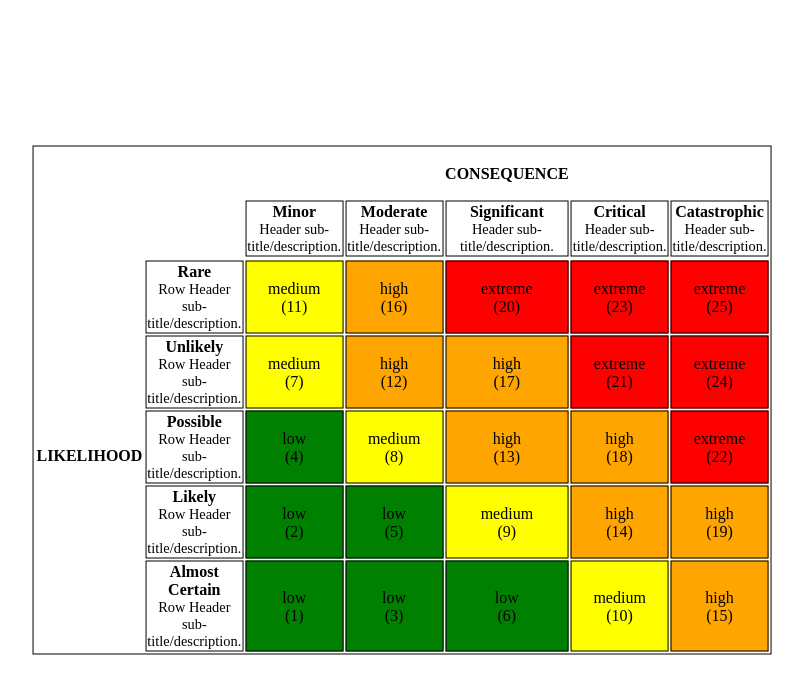
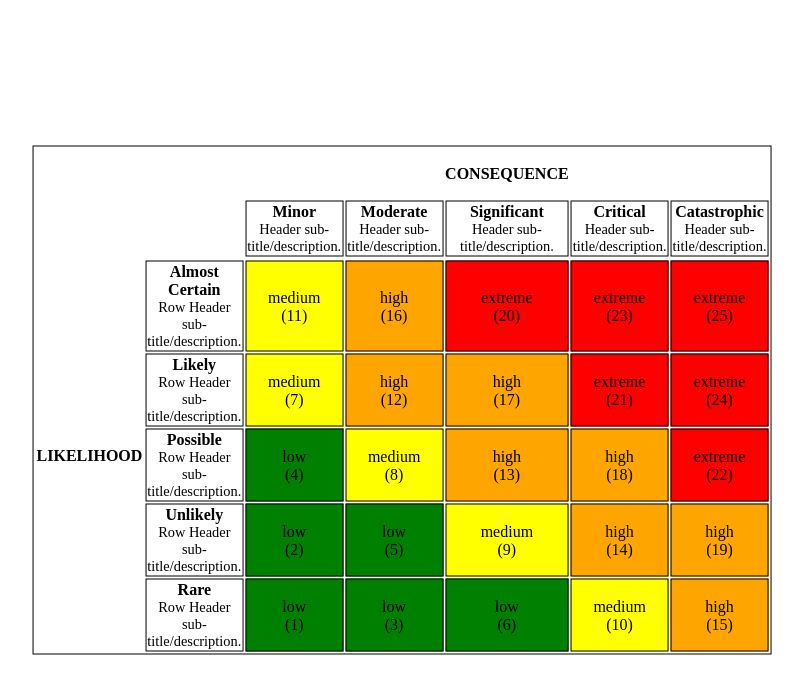
Before and after one commit to bronz3beard/react-matrix, a React (Create React App) app: page / in a window 1280 px wide. Shown: the top 694 px of the page, without its empty margins (238-1041 px from the left). Built offline with nearby package versions, Linux system fonts and the light colour scheme.

Commit message:
add new boolean attributes fix row headers

```diff
--- a/src/App.js
+++ b/src/App.js
@@ -5,23 +5,35 @@ import MatrixHeaders from "./matrixHeaders";
 import MatrixRows from "./matrixRows";
 
 const App = (props) => {
-  const { handleCellInputChange, hideMatrixInputs, matrixSizeSelected } = props;
+  const {
+    hasTableBorder,
+    hideMatrixInputs,
+    reverseMatrixValues,
+    matrixSizeSelected,
+    hasContainerStyles,
+    handleCellInputChange,
+  } = props;
 
-  return (
-    <div
-      style={{
+  const containerStyles = hasContainerStyles
+    ? {
         top: `${50}%`,
         left: `${50}%`,
         position: "absolute",
         transform: `translate(${-50}%, ${-50}%)`,
-      }}
-    >
-      <table id="matrix-table" style={{ border: `${1}px solid black` }}>
+      }
+    : {};
+
+  const tableBorder = hasTableBorder ? { border: `${1}px solid black` } : {};
+
+  return (
+    <div style={containerStyles}>
+      <table id="matrix-table" style={tableBorder}>
         <MatrixHeaders columns={data} matrixSizeSelected={matrixSizeSelected} />
         <MatrixRows
           data={data}
           hideMatrixInputs={hideMatrixInputs}
           matrixSizeSelected={matrixSizeSelected}
+          reverseMatrixValues={reverseMatrixValues}
           handleCellInputChange={handleCellInputChange}
         />
       </table>
--- a/src/index.js
+++ b/src/index.js
@@ -5,7 +5,7 @@ import reportWebVitals from "./reportWebVitals";
 
 ReactDOM.render(
   <StrictMode>
-    <App />
+    <App hasTableBorder hasContainerStyles reverseMatrixValues />
   </StrictMode>,
   document.getElementById("root")
 );
--- a/src/matrixHeaders.js
+++ b/src/matrixHeaders.js
@@ -1,4 +1,4 @@
-import React, { Fragment } from "react";
+import React from "react";
 import PropTypes from "prop-types";
 import "./riskMatrix.scss";
 
--- a/src/matrixRows.js
+++ b/src/matrixRows.js
@@ -3,21 +3,28 @@ import PropTypes from "prop-types";
 import { groupObjectsByProp } from "./functions";
 import TableData from "./tableData";
 
-const MatrixRows = ({ data }) => (
+const MatrixRows = ({ data, reverseMatrixValues }) => {
+  const valuesArray = reverseMatrixValues
+    ? groupObjectsByProp(data.matrix_values, "likelihood_descriptor").reverse()
+    : groupObjectsByProp(data.matrix_values, "likelihood_descriptor");
+
+  return (
     <tbody>
       <tr id="react-matrix-rows-likelihood">
         <th scope="row" rowSpan="6">
           LIKELIHOOD
         </th>
       </tr>
-    {groupObjectsByProp(data.matrix_values, "likelihood_descriptor")
-      .reverse()
-      .map((row, index) => {
+      {valuesArray.map((row, index) => {
+        const rowHeaderOrder = reverseMatrixValues
+          ? data.matrix_size - (index + 1)
+          : index;
+
         return (
           <tr
             key={`${row.id}-${index}`}
             style={{ border: `${1}px solid black` }}
-            id={`react-matrix-rows-${data.matrix_details[index].row_header_titles}-${data.matrix_details[index].row_header_sub_titles}`}
+            id={`react-matrix-rows-${data.matrix_details[rowHeaderOrder].row_header_titles}-${data.matrix_details[rowHeaderOrder].row_header_sub_titles}`}
           >
             <th
               scope="row"
@@ -26,9 +33,9 @@ const MatrixRows = ({ data }) => (
                 border: `${1}px solid black`,
               }}
             >
-              {data.matrix_details[index].row_header_title}
+              {data.matrix_details[rowHeaderOrder].row_header_title}
               <div style={{ fontSize: `${0.9}em`, fontWeight: "normal" }}>
-                {data.matrix_details[index].row_header_sub_title}
+                {data.matrix_details[rowHeaderOrder].row_header_sub_title}
               </div>
             </th>
             {row.map((item, index) => {
@@ -39,6 +46,7 @@ const MatrixRows = ({ data }) => (
       })}
     </tbody>
   );
+};
 
 MatrixRows.propTypes = {
   data: PropTypes.PropTypes.shape({}).isRequired,
```
Lines whose indentation alone changed are shown as unchanged.
